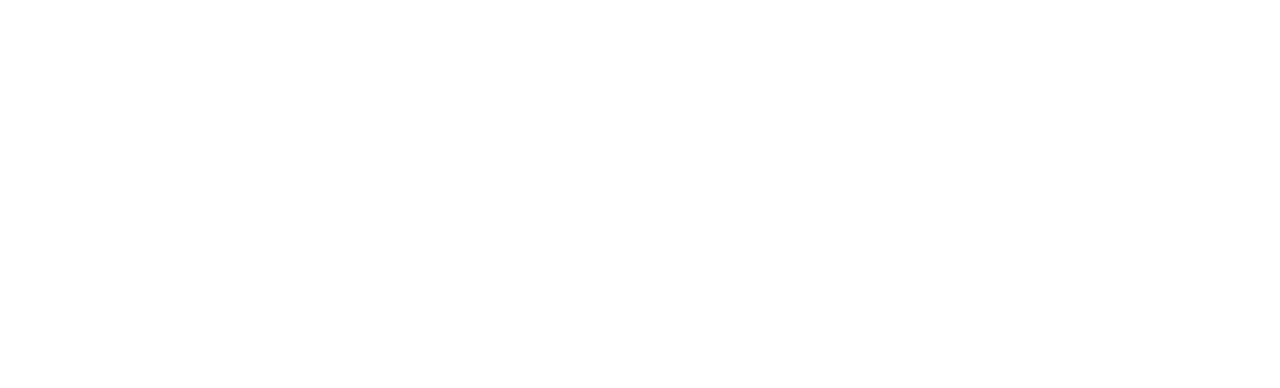
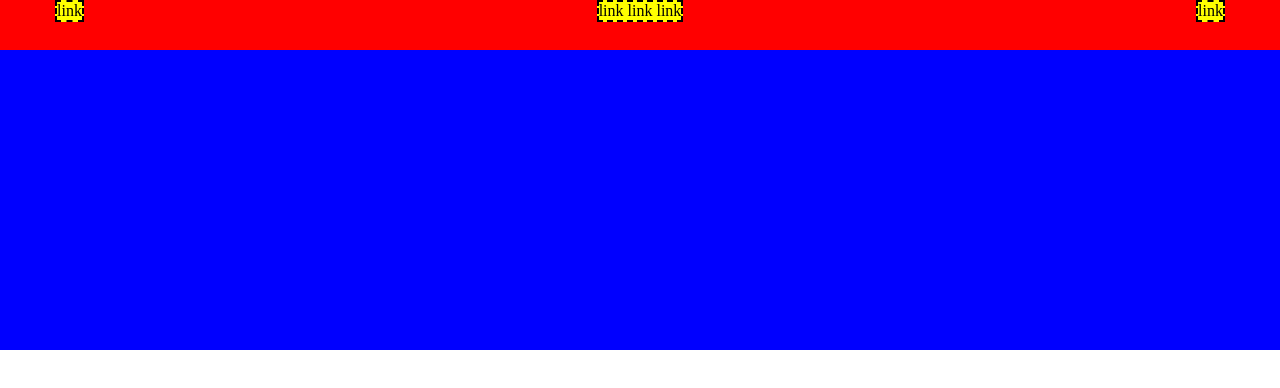
Before and after one commit to adelinashahaj/htmlcss-struttura-discord, a plain HTML site: page index.html in a window 1280 px wide. Drawn offline with Linux system fonts and the light colour scheme.

Commit message:
modif-header

```diff
--- a/css/style.css
+++ b/css/style.css
@@ -0,0 +1,42 @@
+
+*{
+    padding: 0;
+    margin: 0;
+    box-sizing: border-box;
+}
+.header-top{
+    background-color: red;
+    height: 50px;
+}
+.container{
+    max-width: 1170px;
+    margin: auto;
+}
+
+.flex-container{
+    display: flex;
+
+    height: 20px;
+
+
+}
+nav{
+    min-height: 200px;
+
+}
+ul{
+    list-style: none;
+    list-style: none;
+    flex-direction: row;
+    display: flex;
+    justify-content: space-between;
+
+}
+li{
+    border: dashed 2px;
+    background-color: yellow;
+}
+.header-bottom{
+    background-color: blue;
+    height: 300px;
+}
--- a/index.html
+++ b/index.html
@@ -7,7 +7,42 @@
     <title>Discord</title>
     <link rel="stylesheet" href="css/style.css">
 </head>
-<body>
+<body class="debug">
+    <!--inizio header-->
+    <header>
+          <div class="header-top">
+            <div class="container">
+                <nav>
+                    <ul>
+                        <li><a href="#"></a>link</li>
+                        <li><a href="#"></a>link link link</li>
+                        <li><a href="#"></a>link</li>
+                    </ul>
+                </nav>
+
+            </div>
+
+          </div>
+          <div class="header-bottom">
+            <div class="vuoto">
+
+
+            </div>
+
+          </div>
+    </header>
+    <!--fine header-->
+
+<!--inizio main-->
+    <main>
+
+    </main>
+    <!--fine main-->
+<!--inizio footer-->
+    <footer>
+
+    </footer>
+    <!--fine footer-->
 
 </body>
 </html>
```
